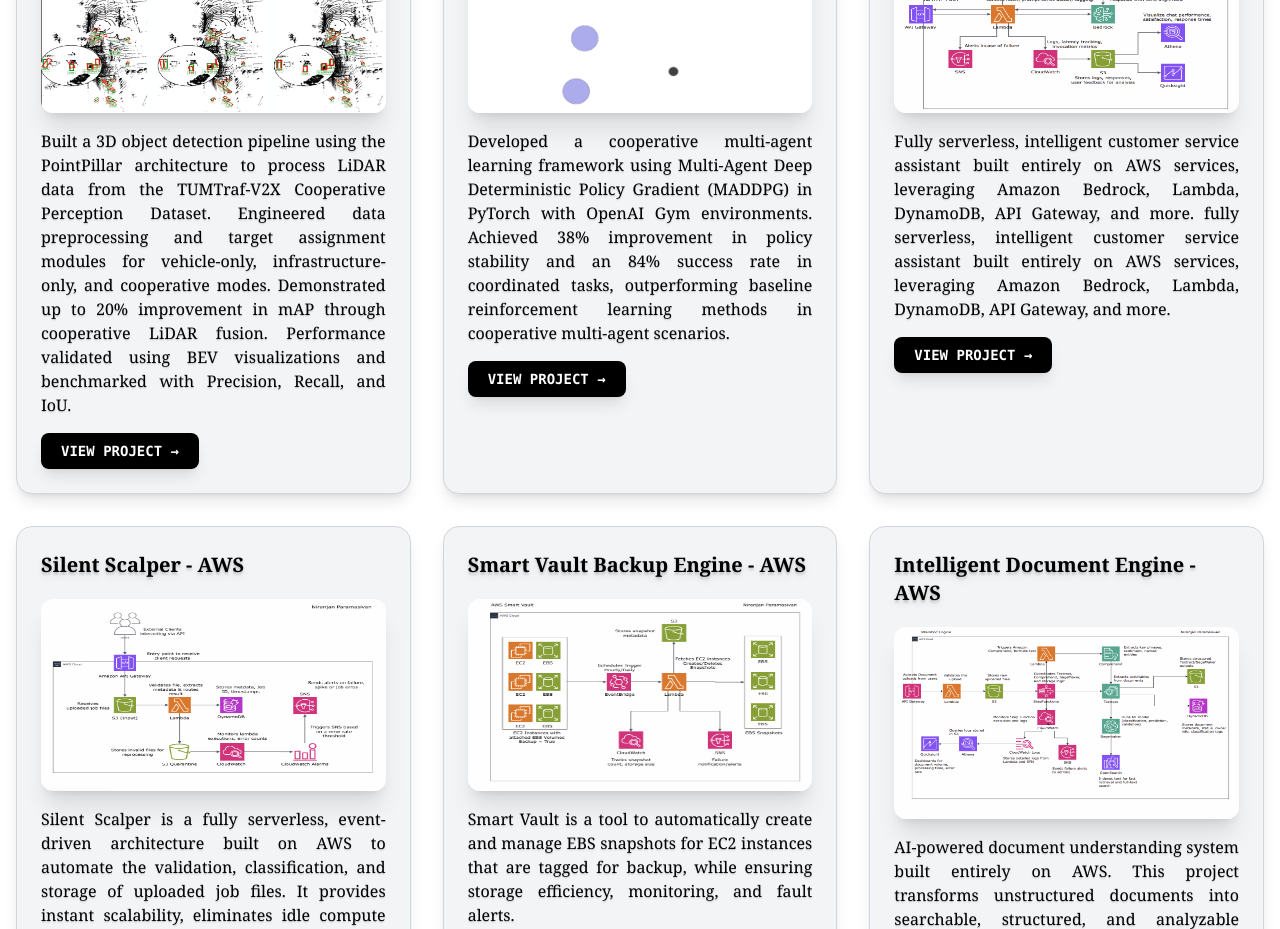
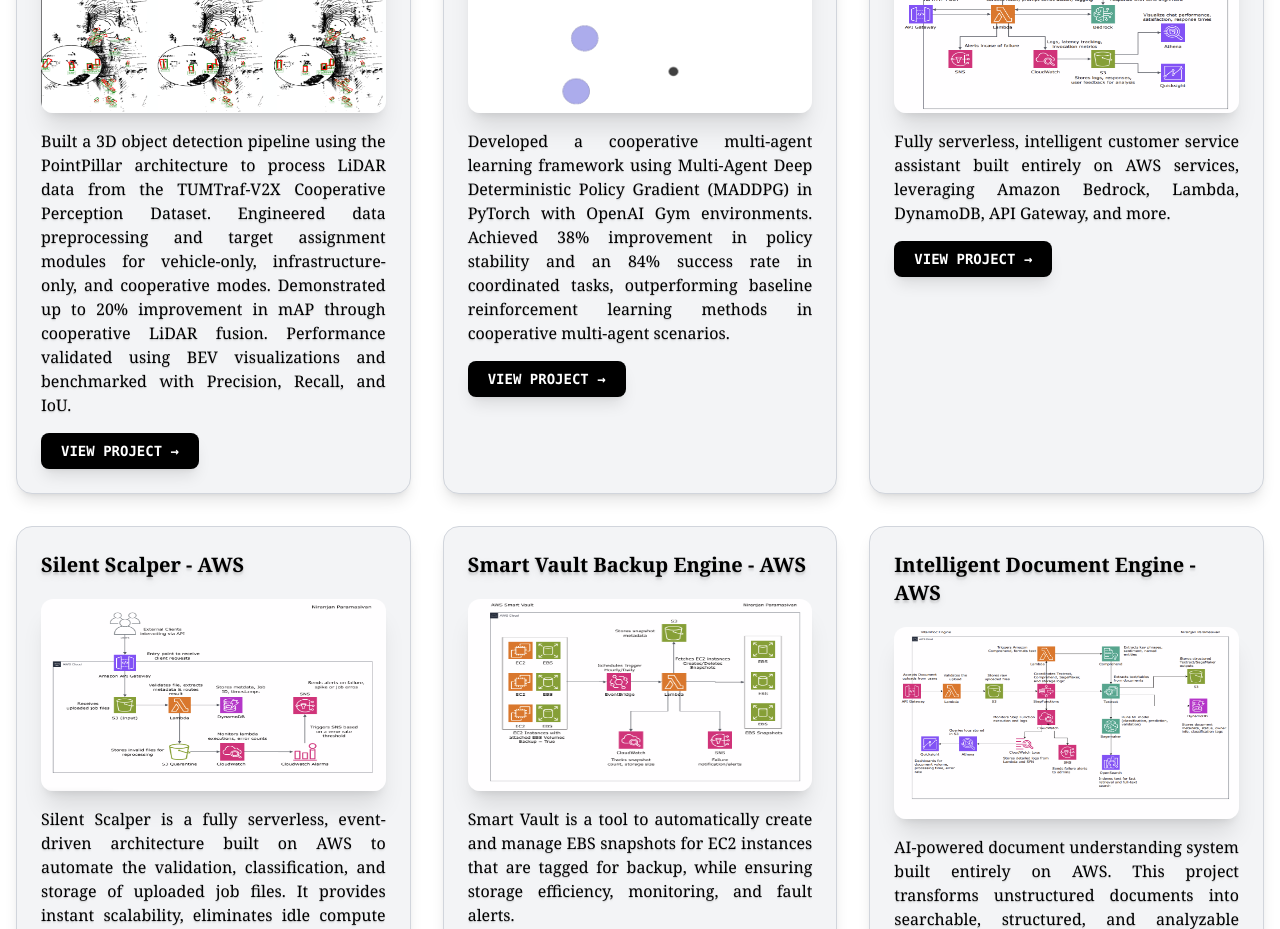
Before and after one commit to niran1717/jan-folio, a React (Vite) app: page / in a window 1280 px wide. Shown: the part 3100-4029 px from the top of the page. Built offline with nearby package versions, Linux system fonts and the light colour scheme.

Commit message:
Update Projects.jsx

```diff
--- a/src/components/Projects.jsx
+++ b/src/components/Projects.jsx
@@ -50,7 +50,7 @@
 {
     id: 6,
     title: 'AI Customer Service Chatbot - AWS',
-    description: 'Fully serverless, intelligent customer service assistant built entirely on AWS services, leveraging Amazon Bedrock, Lambda, DynamoDB, API Gateway, and more. fully serverless, intelligent customer service assistant built entirely on AWS services, leveraging Amazon Bedrock, Lambda, DynamoDB, API Gateway, and more.',
+    description: 'Fully serverless, intelligent customer service assistant built entirely on AWS services, leveraging Amazon Bedrock, Lambda, DynamoDB, API Gateway, and more.',
     link: 'https://github.com/niran1717/AI_Customer_Chatbot.git',
     imageUrl: img9
 },
```
